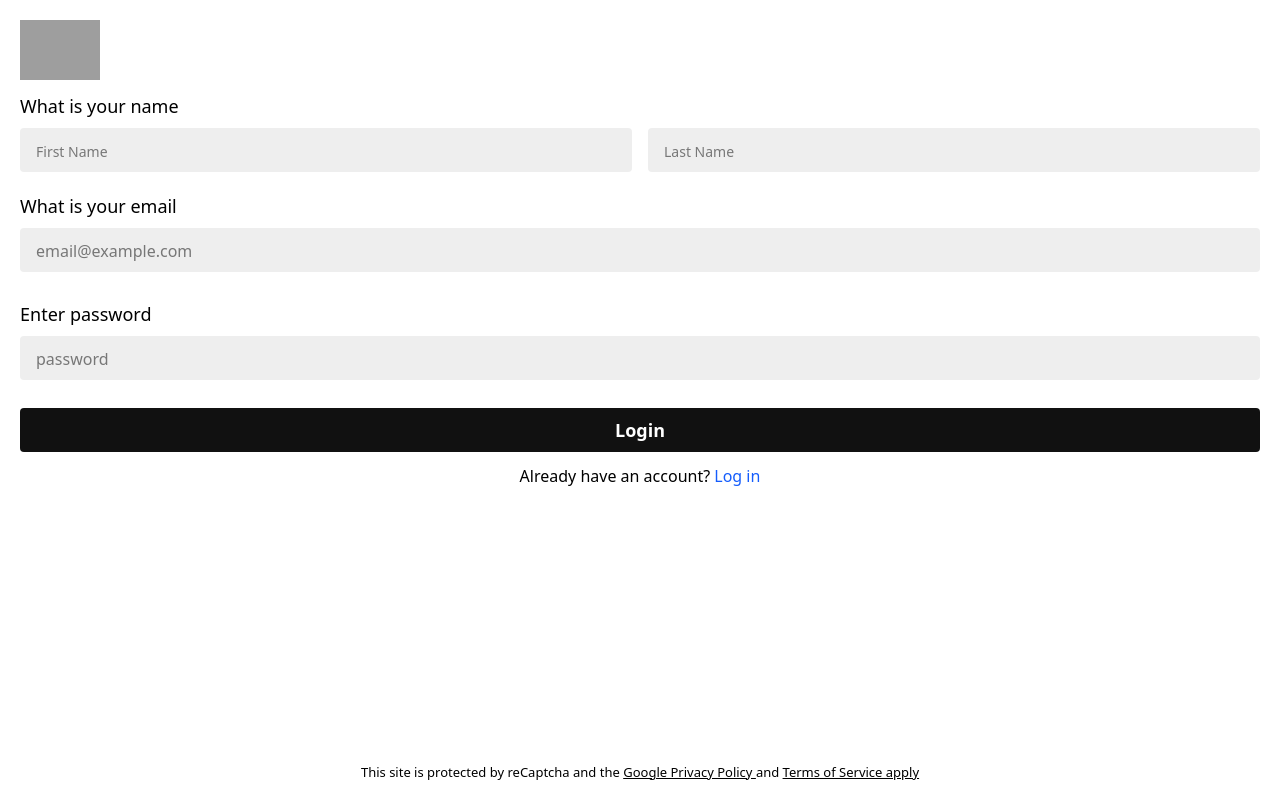
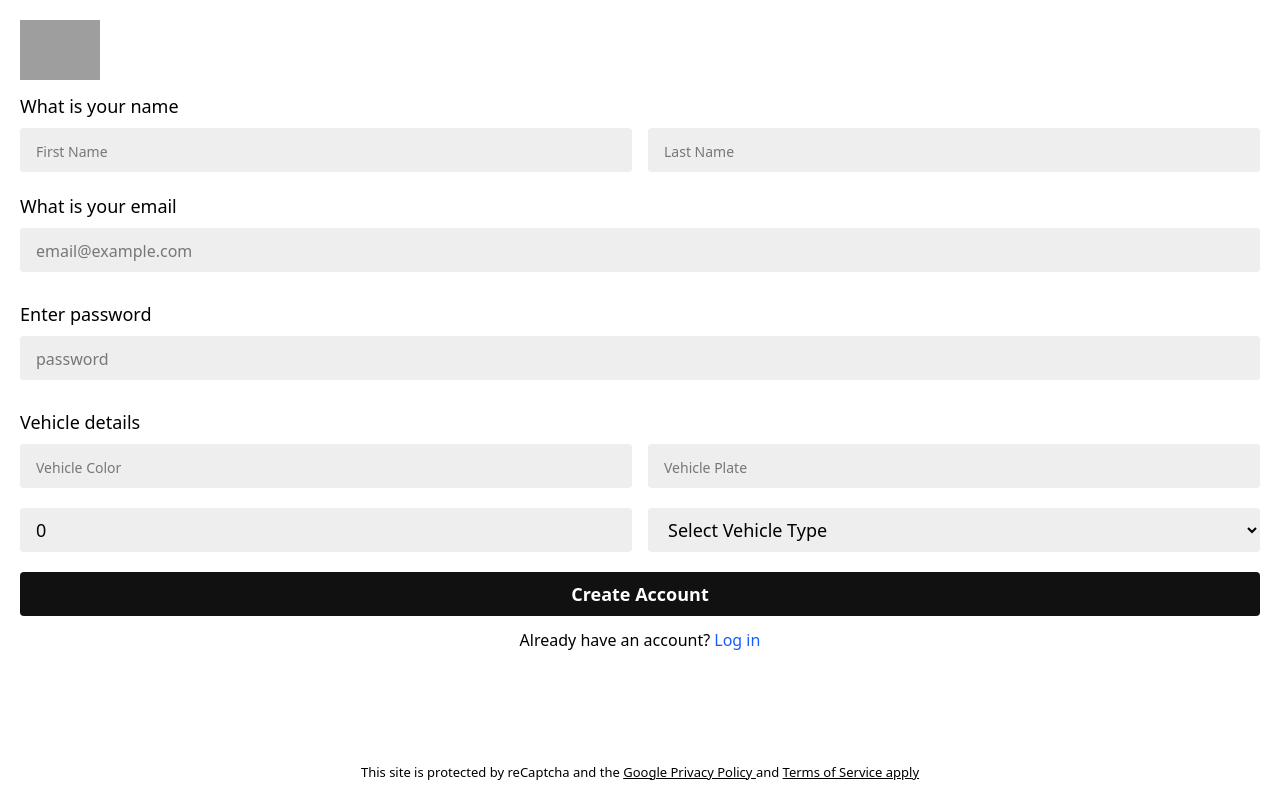
Before and after one commit to kartik11m/Uber, a React (Vite) app in the folder frontend/: page /Captain-Signup in a window 1280 px wide. Built offline with nearby package versions, Linux system fonts and the light colour scheme; grey boxes are pictures that could not be loaded.

Commit message:
Integrated  captain's login and signup page with backend

```diff
--- a/frontend/src/App.jsx
+++ b/frontend/src/App.jsx
@@ -7,13 +7,18 @@ import CaptainLogin from "./pages/CaptainLogin";
 import UserLogin from "./pages/UserLogin";
 import UserSignup from "./pages/UserSignup";
 import {UserContextData} from "./context/UserContext";
+import {CaptainContextData} from "./context/CaptainContext";
 import UserProtectedWrapper from "./pages/UserProtectedWrapper";
 import UserLogout from "./pages/UserLogout";
+import CaptainHome from "./pages/CaptainHome";
+import CaptainProtectedWrapper from "./pages/CaptainProtectedWrapper";
 
 
 const App = () => {
     const ans = useContext(UserContextData);
     console.log(ans);
+    const captainAns = useContext(CaptainContextData);
+    console.log(captainAns);
     return (
         <Routes>
             <Route path="/" element={<Start/>} />
@@ -29,6 +34,11 @@ const App = () => {
             <Route path="/user/logout" element = {
                 <UserLogout></UserLogout>
                 }></Route>
+            <Route path="/captain/home" element={
+                <CaptainProtectedWrapper>
+                    <CaptainHome />
+                </CaptainProtectedWrapper>
+            }></Route>
         </Routes>
     );
 }
--- /dev/null
+++ b/frontend/src/context/CaptainContext.jsx
@@ -0,0 +1,29 @@
+import React, { createContext } from "react";
+
+export const CaptainContextData = createContext();
+
+
+const CaptainContext = ({children}) => {
+
+    const [captain, setCaptain] = React.useState({
+        fullName: {
+            firstName: "",
+            lastName: ""
+        },
+        email: "",
+        password: "",
+        vehicle: {
+            color: "",
+            plate: "",
+            capacity: 0,
+            vehicleType: ""
+        }
+    });
+    return(
+        <CaptainContextData.Provider value={{captain, setCaptain}}>
+            <div>{children}</div>
+        </CaptainContextData.Provider>
+    );
+}
+
+export default CaptainContext;
--- a/frontend/src/main.jsx
+++ b/frontend/src/main.jsx
@@ -4,13 +4,16 @@ import './index.css'
 import App from './App.jsx'
 import { BrowserRouter } from 'react-router-dom'
 import UserContext from './context/UserContext.jsx'
+import CaptainContext from './context/CaptainContext.jsx'
 
 createRoot(document.getElementById('root')).render(
   <StrictMode>
-    <UserContext>
-        <BrowserRouter>
-            <App />
-        </BrowserRouter>
-    </UserContext>
+    <CaptainContext>
+      <UserContext>
+          <BrowserRouter>
+              <App />
+          </BrowserRouter>
+      </UserContext>
+    </CaptainContext>
   </StrictMode>,
 )
--- /dev/null
+++ b/frontend/src/pages/CaptainHome.jsx
@@ -0,0 +1,9 @@
+import React from "react";
+
+const CaptainHome = () => {
+    return(
+        <div>CaptainHome</div>
+    );
+};
+
+export default CaptainHome;
--- a/frontend/src/pages/CaptainLogin.jsx
+++ b/frontend/src/pages/CaptainLogin.jsx
@@ -1,18 +1,38 @@
-import React , {useState} from "react";
-import { Link } from "react-router-dom";
+import React , {useState , useContext} from "react";
+import { Link , useNavigate } from "react-router-dom";
+import { CaptainContextData } from "../context/CaptainContext";
+import axios from "axios";
 
 const CaptainLogin = () => {
     const [email ,setEmail] = React.useState("");
     const [password ,setPassword] = React.useState("");
     const [captainData, setCaptainData] = React.useState({});
 
-    const submitHandler = (e) => {
+    const navigate = useNavigate();
+    const {captain , setCaptain} = React.useContext(CaptainContextData);
+
+    const submitHandler = async (e) => {
         // Handle login logic here
         e.preventDefault(); // Prevent default form submission
-        setCaptainData({
-            email:email,
-            password:password
-         });
+        const newCaptain = {
+            email: email,
+            password: password
+        };
+
+        const response = await axios.post(`${import.meta.env.VITE_BASE_URL}/captains/login`, newCaptain);
+
+        if(response.status === 200) {
+            const data = response.data;
+            setCaptain(data.captain);
+            localStorage.setItem("token", data.token);
+            // Redirect to home page after successful login
+            navigate("/captain/home");
+        }
+
+        // setCaptainData({
+        //     email:email,
+        //     password:password
+        //  });
          console.log("Captain Data:", captainData);
         // For demonstration, we log the email and password
         console.log("Email:", email);
--- /dev/null
+++ b/frontend/src/pages/CaptainProtectedWrapper.jsx
@@ -0,0 +1,54 @@
+import React , {useContext , useEffect, useState} from "react";
+import { useNavigate } from "react-router-dom";
+import { CaptainContextData } from "../context/CaptainContext";
+import axios from "axios";
+
+const CaptainProtectedWrapper = ({ children }) => {
+    const token = localStorage.getItem("token");
+    const navigate = useNavigate();
+    const {captain, setCaptain} = useContext(CaptainContextData);
+    const [isLoading, setIsLoading] = useState(true); // State to manage loading status
+
+    console.log(token);
+
+    // Check if user is logged in
+    // if (!token) {
+    //     // return <div>Please log in to access this page.</div>;
+    //     navigate("/login"); // Redirect to login page if not logged in
+    // }
+    useEffect(() => {
+        if (!token) {
+            navigate("/Captain-Login"); // Redirect to login page if not logged in
+        }
+    }, [token, navigate]);
+
+    axios.get(`${import.meta.env.VITE_BASE_URL}/captains/profile`, {
+        headers: {
+            Authorization: `Bearer ${token}`
+        }
+    })
+    .then(response => {
+        if (response.status === 200) {
+            setCaptain(response.data.captain); // Set the captain data in context
+            setIsLoading(false); // Set loading to false after fetching data
+        }
+    })
+    .catch(error => {
+        console.error("Error fetching captain profile:", error);
+        localStorage.removeItem("token"); // Remove token if there's an error
+        setIsLoading(false); // Set loading to false even if there's an error
+        navigate("/Captain-Login"); // Redirect to login page if there's an error
+    });
+
+
+    if (isLoading) {
+        return <div>Loading...</div>; // Show a loading state while checking authentication
+    }
+
+
+
+    // Render the children components if user is logged in
+    return <>{children}</>;
+}
+
+export default CaptainProtectedWrapper;
--- a/frontend/src/pages/CaptainSignup.jsx
+++ b/frontend/src/pages/CaptainSignup.jsx
@@ -1,31 +1,65 @@
-import React , {useState} from "react";
+import React , {useState , useContext} from "react";
+import axios from "axios";
 import { Link , useNavigate } from "react-router-dom";
+import { CaptainContextData } from "../context/CaptainContext";
 
 const CaptainSignup = () => {
         const [email, setEmail] = useState("");
     const [password, setPassword] = useState("");
     const [firstName, setFirstName] = useState("");
     const [lastName, setLastName] = useState("");
+    const [vehicleColor, setVehicleColor] = useState("");
+    const [vehiclePlate, setVehiclePlate] = useState("");
+    const [vehicleCapacity, setVehicleCapacity] = useState(0);
+    const [vehicleType, setVehicleType] = useState("");
     const [userData, setUserData] = useState({});
 
     const navigate = useNavigate();
+    const {captain , setCaptain} = React.useContext(CaptainContextData);
 
-    const submitHandler = (e) => {
+    const submitHandler = async (e) => {
         e.preventDefault(); // Prevent default form submission
-        setUserData({
-            fullname:{
+        const newCaptain = {
+            fullname: {
                 firstname: firstName,
                 lastname: lastName,
             },
             email: email,
             password: password,
-        });
-        console.log("User Data:", userData);
+            vehicle: {
+                color: vehicleColor,
+                plate: vehiclePlate,
+                capacity: vehicleCapacity,
+                vehicleType: vehicleType
+            }
+        };
+        const response = await  axios.post(`${import.meta.env.VITE_BASE_URL}/captains/register`, newCaptain);
+        if(response.status === 201) {
+            const data = response.data;
+            setCaptain(data.captain);
+            localStorage.setItem("token", data.token);
+            // Redirect to home page after successful signup
+            navigate("/captain/home");
+        }
+        // setUserData({
+        //     fullname:{
+        //         firstname: firstName,
+        //         lastname: lastName,
+        //     },
+        //     email: email,
+        //     password: password,
+        // });
+        // console.log("User Data:", userData);
         setEmail("");
         setPassword("");
         setFirstName("");
         setLastName("");
         setPassword("");
+        setVehicleColor("");
+        setVehiclePlate("");
+        setVehicleCapacity(0);
+        setVehicleType("");
+        // You can add your authentication logic here, like calling an API
     };
     return (
         <div className="py-5 px-5 h-screen flex flex-col justify-between">
@@ -67,7 +101,46 @@ const CaptainSignup = () => {
                 value={password}
                 onChange={(e) => setPassword(e.target.value)}
                 />
-                <button className="bg-[#111] text-white font-semibold mb-3 rounded px-4 py-2 w-full text-lg placeholder:text-base">Login</button>
+
+                <h3 className=" text-lg font-medium mb-2">Vehicle details</h3>
+                <div className="flex gap-4 mb-5">
+                    <input className="bg-[#eeeeee] w-1/2  rounded px-4 py-2  text-lg placeholder:text-sm"
+                    required
+                    type="text"
+                    placeholder="Vehicle Color"
+                    value={vehicleColor}
+                    onChange={(e) => setVehicleColor(e.target.value)}
+                />
+                <input className="bg-[#eeeeee] w-1/2  rounded px-4 py-2  text-lg placeholder:text-sm"
+                    required
+                    type="text"
+                    placeholder="Vehicle Plate"
+                    value={vehiclePlate}
+                    onChange={(e) => setVehiclePlate(e.target.value)}
+                />
+                </div>
+                <div className="flex gap-4 mb-5">
+                    <input className="bg-[#eeeeee] w-1/2  rounded px-4 py-2  text-lg placeholder:text-sm"
+                    required
+                    type="number"
+                    placeholder="Vehicle Capacity"
+                    value={vehicleCapacity}
+                    onChange={(e) => setVehicleCapacity(e.target.value)}
+                />
+                <select className="bg-[#eeeeee] w-1/2  rounded px-4 py-2  text-lg placeholder:text-sm"
+                    required
+                    type="text"
+                    placeholder="Vehicle Type"
+                    value={vehicleType}
+                    onChange={(e) => setVehicleType(e.target.value)}
+                >
+                    <option value="" disabled>Select Vehicle Type</option>
+                    <option value="car">car</option>
+                    <option value="bike">bike</option>
+                    <option value="auto">auto</option>
+                </select>
+                </div>
+                <button className="bg-[#111] text-white font-semibold mb-3 rounded px-4 py-2 w-full text-lg placeholder:text-base">Create Account</button>
             </form>
             <p className="text-center">Already have an account? <Link to="/Captain-Login" className="text-blue-600">Log in</Link></p>
           </div>
```
